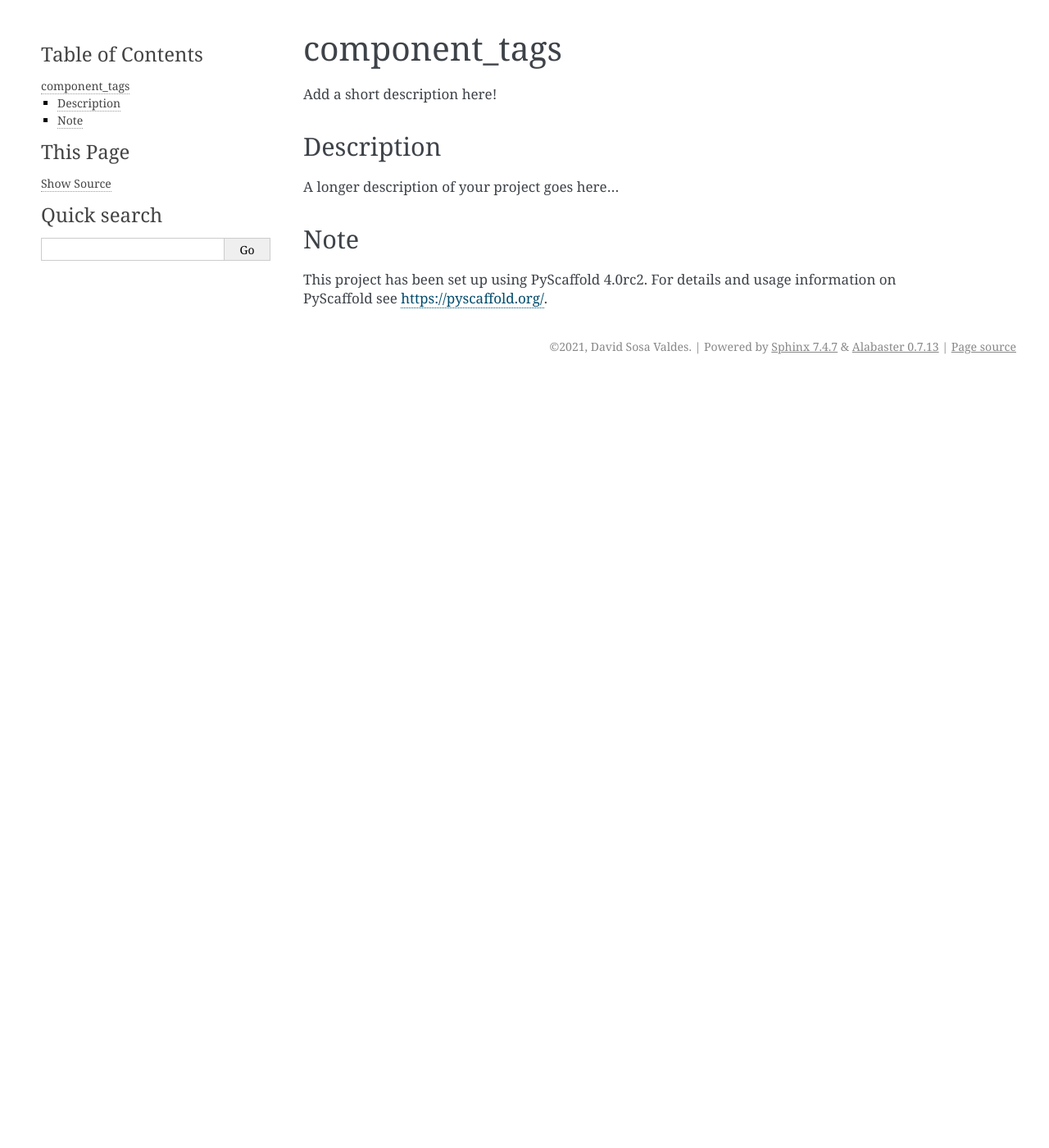
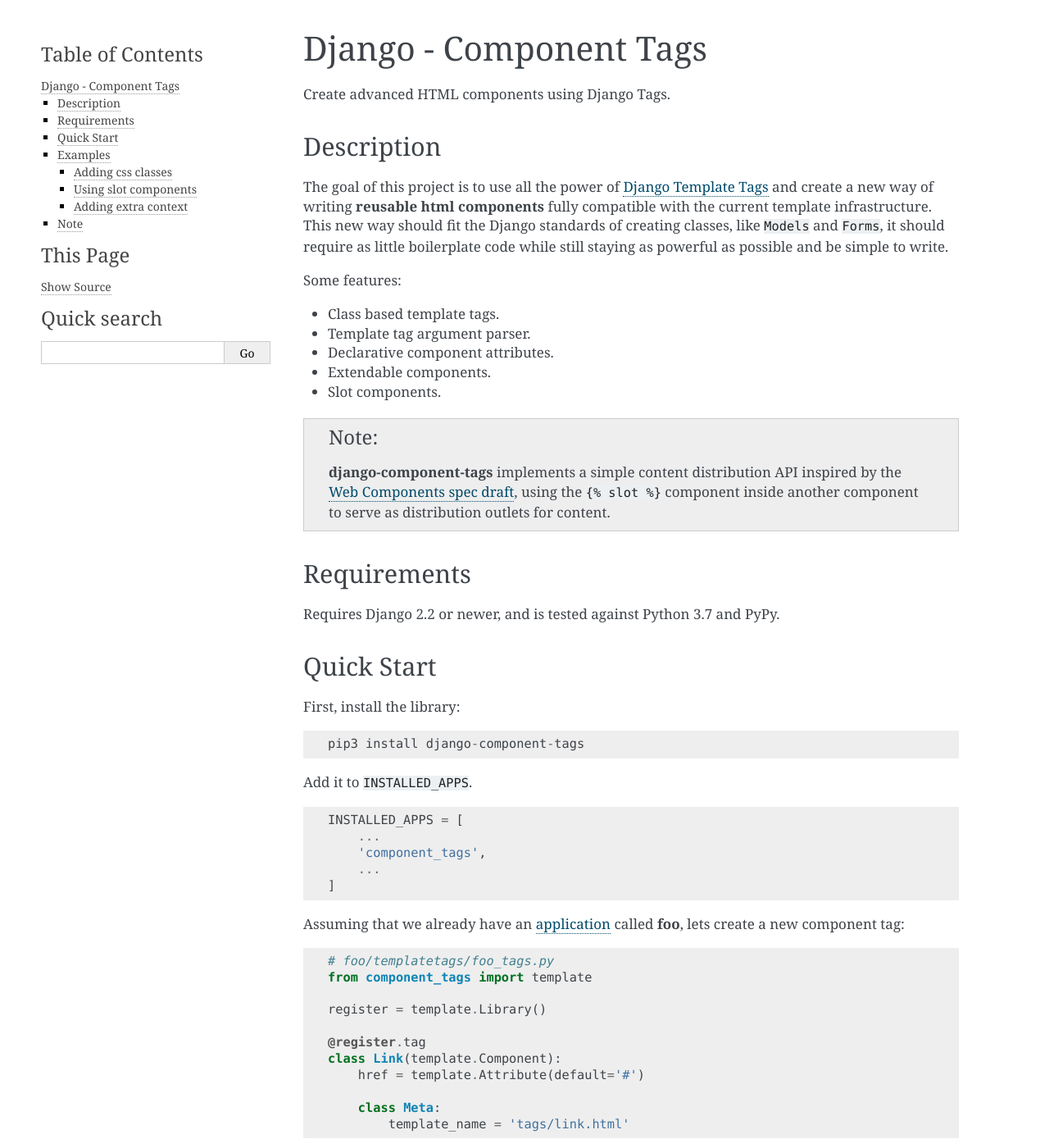
Before and after one commit to syse-i/django-component-tags, a Sphinx documentation site: the page built from docs/readme.rst, in a window 1280 px wide and 1400 px high. Shown: the whole window at 82% size. Built offline with Sphinx 7.4.7, drawn with Linux system fonts in a browser that asks for light colours; some of the changed text lies outside the part shown.

Commit message:
Stable documentation

```diff
--- a/README.rst
+++ b/README.rst
@@ -1,16 +1,295 @@
-=====================
-component_tags
-=====================
+=======================
+Django - Component Tags
+=======================
 
 
-Add a short description here!
+Create advanced HTML components using Django Tags.
 
 
 Description
 ===========
 
-A longer description of your project goes here...
+The goal of this project is to use all the power of
+`Django Template Tags <https://docs.djangoproject.com/en/3.1/ref/templates/builtins/>`_ and create a new way of
+writing **reusable html components** fully compatible with the current template infrastructure. This new way should
+fit the Django standards of creating classes, like ``Models`` and ``Forms``, it should require as little boilerplate
+code while still staying as powerful as possible and be simple to write.
 
+Some features:
+
+* Class based template tags.
+* Template tag argument parser.
+* Declarative component attributes.
+* Extendable components.
+* Slot components.
+
+.. note::
+
+    **django-component-tags** implements a simple content distribution API inspired by the
+    `Web Components spec draft <https://github.com/WICG/webcomponents/blob/gh-pages/proposals/Slots-Proposal.md>`_,
+    using the ``{% slot %}`` component inside another component to serve as distribution outlets for content.
+
+Requirements
+============
+
+Requires Django 2.2 or newer, and is tested against Python 3.7 and PyPy.
+
+
+Quick Start
+===========
+
+First, install the library:
+
+.. code-block::
+
+    pip3 install django-component-tags
+
+Add it to ``INSTALLED_APPS``.
+
+.. code-block::
+
+    INSTALLED_APPS = [
+        ...
+        'component_tags',
+        ...
+    ]
+
+Assuming that we already have an `application <https://docs.djangoproject.com/en/3.1/intro/tutorial01/>`_
+called **foo**, lets create a new component tag:
+
+.. code-block:: python
+
+    # foo/templatetags/foo_tags.py
+    from component_tags import template
+
+    register = template.Library()
+
+    @register.tag
+    class Link(template.Component):
+        href = template.Attribute(default='#')
+
+        class Meta:
+            template_name = 'tags/link.html'
+
+
+
+.. note::
+
+    **django-component-tags** extends the default django template library, because it wraps component classes with a parser
+    function and extracts template tag arguments, everything else is left in the same way.
+
+    Please check out `the repository <https://github.com/syse-i/django-component-tags/blob/main/src/component_tags/template/library.py>`_
+    if you want to know more about this process.
+
+Next step, creating the component template:
+
+.. code-block::
+
+    # foo/templates/foo/tags/link.html
+
+    <a {{ attributes }}>
+        {{ nodelist }}
+    </a>
+
+Here we defined a couple of variables that we can use inside a component template:
+
+* **attributes**: component template/class attributes (formatted).
+* **nodelist**: the content created between ``{% link %}`` and ``{% endlink %}`` will be rendered here.
+
+Finally, we can use it as follows:
+
+.. code-block::
+
+    # foo/templates/foo/index.html
+    {% load foo_tags %}
+
+    {% link %}
+        Link 1
+    {% endlink %}
+
+Output:
+
+.. code-block::
+
+    # foo/templates/foo/index.html
+
+    <a href="#">
+        Link 1
+    </a>
+
+This is the simplest way to start, there is a lot of different settings that you can combine to create complex
+html components.
+
+
+Examples
+========
+
+Adding css classes
+------------------
+
+Lets create a html component using the `bootstrap framework <https://getbootstrap.com>`_
+
+.. code-block:: python
+
+    # foo/templatetags/foo_tags.py
+    from component_tags import template
+
+    register = template.Library()
+
+    @register.tag
+    class Link(template.Component):
+        class ColorChoices(template.AttributeChoices):
+            primary = 'btn btn-primary'
+            secondary = 'btn btn-secondary'
+            success = 'btn btn-success'
+            danger = 'btn btn-danger'
+            warning = 'btn btn-warning'
+            info = 'btn btn-info'
+
+        color = template.Attribute(choices=TypeChoices, default=TypeChoices.submit, as_class=True)
+        href = template.Attribute(default='#')
+
+        class Meta:
+            template_name = 'tags/link.html'
+
+Rendering the component:
+
+.. code-block::
+
+    # foo/templates/foo/index.html
+    {% load foo_tags %}
+
+    {% link color="primary" class="foo-bar" %}
+        Link 1
+    {% endlink %}
+
+Also we added the ``class`` argument to the component tag, so even if the components strictly have class attributes,
+you will always have a flexible way to customize your components any time in different scenarios.
+
+Output:
+
+.. code-block::
+
+    # foo/templates/foo/index.html
+
+    <a class="btn btn-primary foo-bar" href="#">
+        Link 1
+    </a>
+
+Note that it was merged with all attribute classes previously declared.
+
+
+Using slot components
+------------------
+
+Lets make another html component using the `bootstrap framework <https://getbootstrap.com>`_,
+this one is going to be a ``Card`` component.
+
+.. code-block:: python
+
+    # foo/templatetags/foo_tags.py
+    from component_tags import template
+
+    register = template.Library()
+
+    @register.tag
+    class Card(template.Component):
+        title = template.Attribute(as_context=True)
+
+        class Meta:
+            template_name = 'tags/card.html'
+
+Create the component template:
+
+.. code-block::
+
+    # foo/templates/foo/tags/card.html
+
+    <div class="card" style="width: 18rem;">
+      <img src="..." class="card-img-top" alt="...">
+      <div class="card-body">
+        <h5 class="card-title">{{ title }}</h5>
+        <div class="card-text">
+            {{ nodelist }}
+        </div>
+        {% if slot_footer %}
+            <div class="card-footer">
+                {{ slot_footer }}
+            </div>
+        {% endif %}
+      </div>
+    </div>
+
+Rendering the component:
+
+.. code-block::
+
+    # foo/templates/foo/index.html
+    {% load foo_tags %}
+
+    {% card title='foo' %}
+        Some quick example text to build on the card title and make up the bulk of the card's content.
+        {% slot 'footer' %}
+            <a href="#" class="btn btn-primary">Go somewhere</a>
+        {% endslot %}
+    {% endcard %}
+
+Output:
+
+.. code-block::
+
+    # foo/templates/foo/index.html
+
+    <div class="card" style="width: 18rem;">
+        <img src="..." class="card-img-top" alt="...">
+        <div class="card-body">
+            <h5 class="card-title">foo</h5>
+            <div class="card-text">
+                Some quick example text to build on the card title and make up the bulk of the card's content.
+            </div>
+            <div class="card-footer">
+                <a href="#" class="btn btn-primary">Go somewhere</a>
+            </div>
+        </div>
+    </div>
+
+
+Adding extra context
+------------------
+
+By default, all components used isolated context to work with. If you want to pass global context to the component tag
+it is required to use the ``with`` argument.
+
+.. code-block:: python
+
+    # foo/views.py
+    def foo(request, object_id=None):
+        return render(request, 'foo/index.html', {
+            'object_id': object_id
+        })
+
+.. code-block::
+
+    # foo/templates/foo/index.html
+    {% load foo_tags %}
+
+    {% link color="primary" with id=object_id %}
+        Link {{ id }}
+    {% endlink %}
+
+Assuming that the request of the page will be something like ``http://localhost:8000/foo/1/``, the output will be:
+
+.. code-block::
+
+    # foo/templates/foo/index.html
+
+    <a class="btn btn-primary" href="#">
+        Link 1
+    </a>
+
+.. note::
+
+    ``Slot`` components doesn't need to specify global context, they always use the parent context as default.
 
 .. _pyscaffold-notes:
 
--- a/docs/conf.py
+++ b/docs/conf.py
@@ -34,6 +34,7 @@
 try:  # for Sphinx >= 1.7
     from sphinx.ext import apidoc
 except ImportError:
+    # noinspection PyUnresolvedReferences
     from sphinx import apidoc
 
 output_dir = os.path.join(__location__, "api")
```
Also changed, not shown: docs/index.rst (+4 -21 lines).
